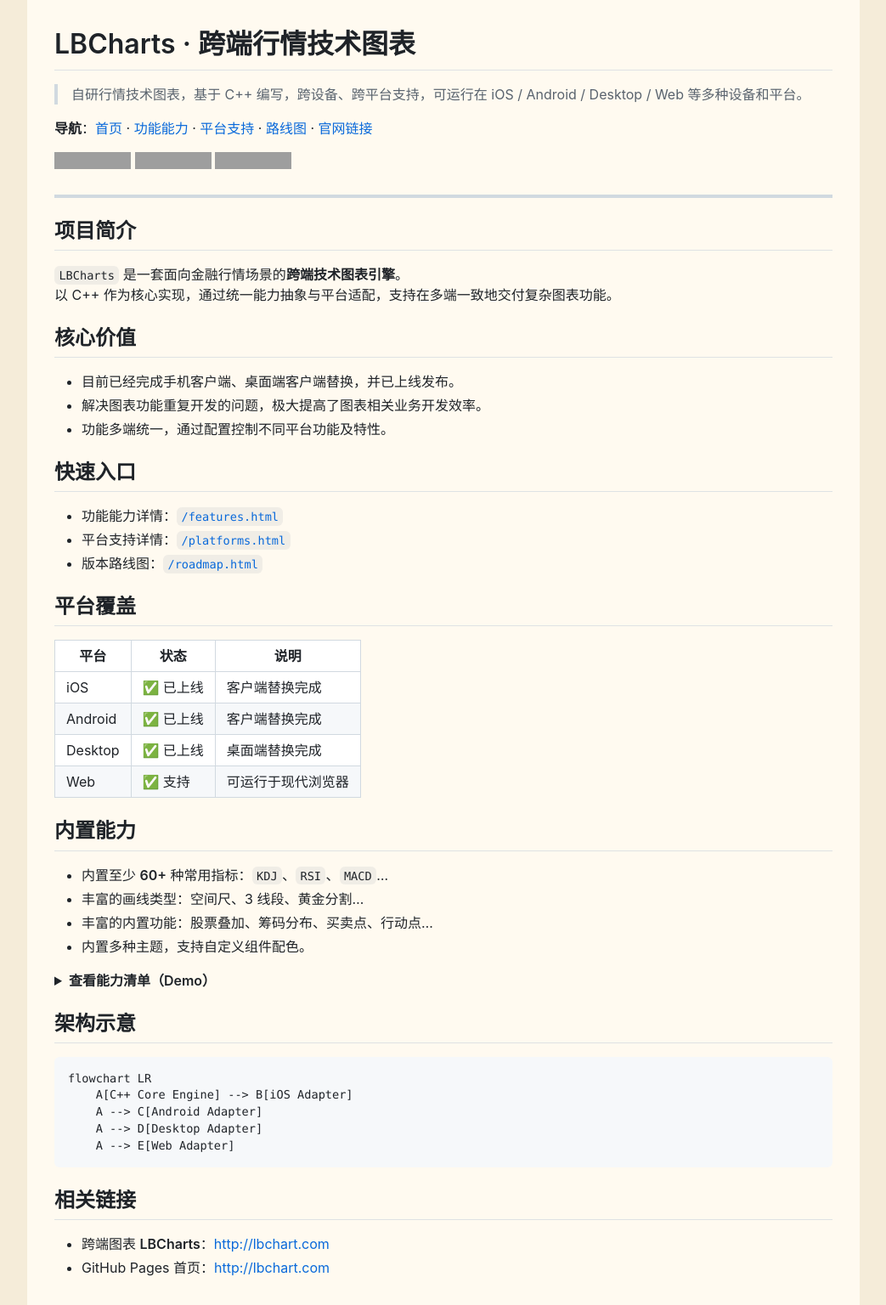
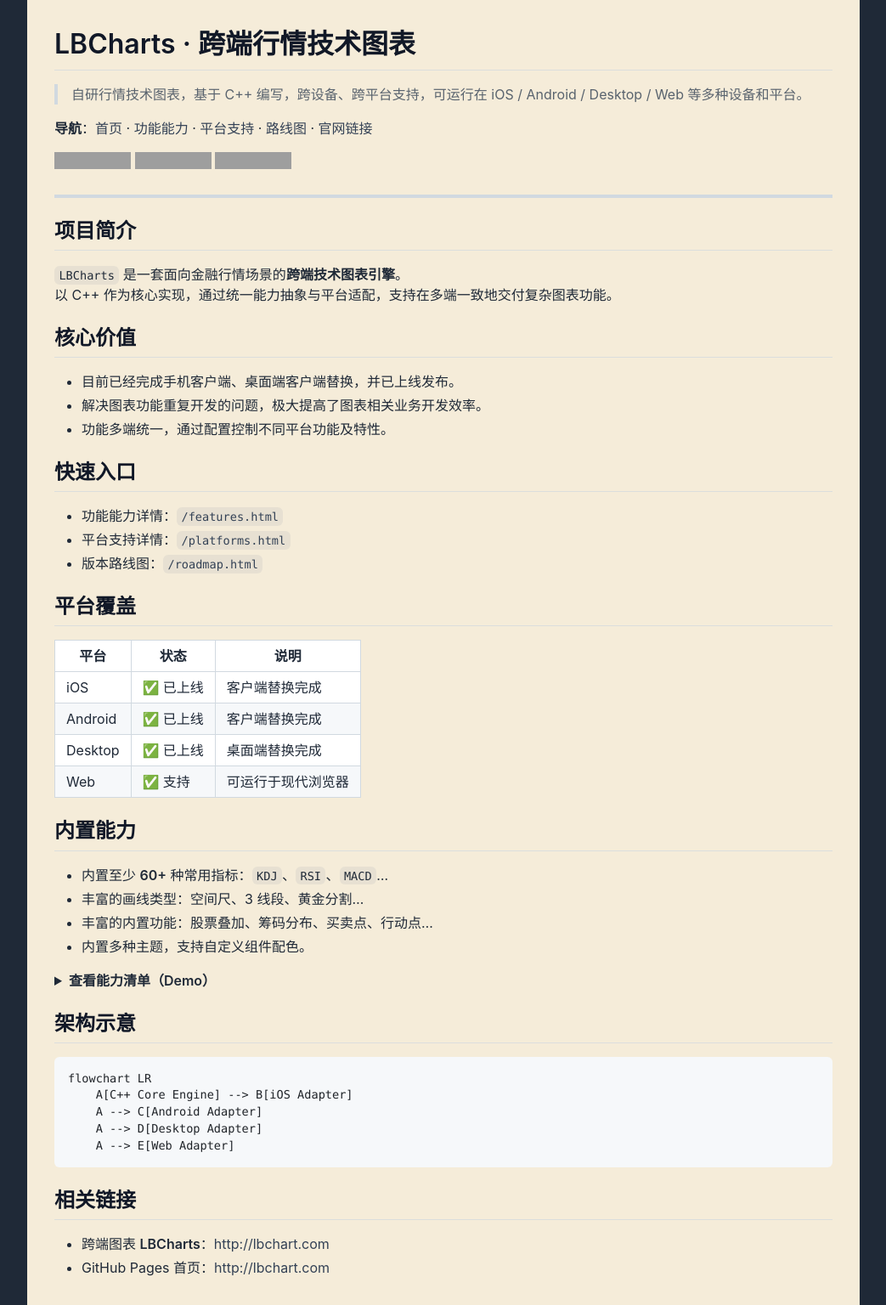
Before and after one commit to xuk3r/xuk3r.github.io, a Jekyll site: the page built from index.md, in a window 1280 px wide. Shown: the whole page at 85% size, without its empty margins (118-1161 px from the left). Built offline with Jekyll 4.4.1, drawn with Linux system fonts in a browser that asks for light colours; comment, search, counter and statistics services are not loaded; grey boxes are pictures that could not be loaded.

Commit message:
feat 增加小 icon

```diff
--- a/_layouts/default.html
+++ b/_layouts/default.html
@@ -4,13 +4,15 @@
     <meta charset="utf-8">
     <meta http-equiv="X-UA-Compatible" content="IE=edge">
     <meta name="viewport" content="width=device-width, initial-scale=1">
+    <meta name="theme-color" content="#1f2937">
     <title>{% if page.title %}{{ page.title }} - {% endif %}{{ site.title }}</title>
-    <link rel="icon" type="image/svg+xml" href="/favicon.svg">
+    <link rel="icon" type="image/svg+xml" sizes="16x16 32x32" href="/favicon-small.svg">
+    <link rel="icon" type="image/svg+xml" sizes="any" href="/favicon.svg">
     <link rel="stylesheet" href="https://cdnjs.cloudflare.com/ajax/libs/github-markdown-css/5.8.1/github-markdown-light.min.css">
     <style>
       body {
         margin: 0;
-        background: #f5ecd9;
+        background: #1f2937;
       }
       .markdown-body {
         box-sizing: border-box;
@@ -18,7 +20,16 @@
         max-width: 980px;
         margin: 0 auto;
         padding: 32px;
-        background: #fffaf0;
+        background: #f5ecd9;
+        color: #1f2937;
+      }
+      .markdown-body a {
+        color: #334155;
+      }
+      .markdown-body h1,
+      .markdown-body h2,
+      .markdown-body h3 {
+        color: #111827;
       }
       @media (max-width: 767px) {
         .markdown-body {
```
Also changed, not shown: favicon-small.svg (added).
